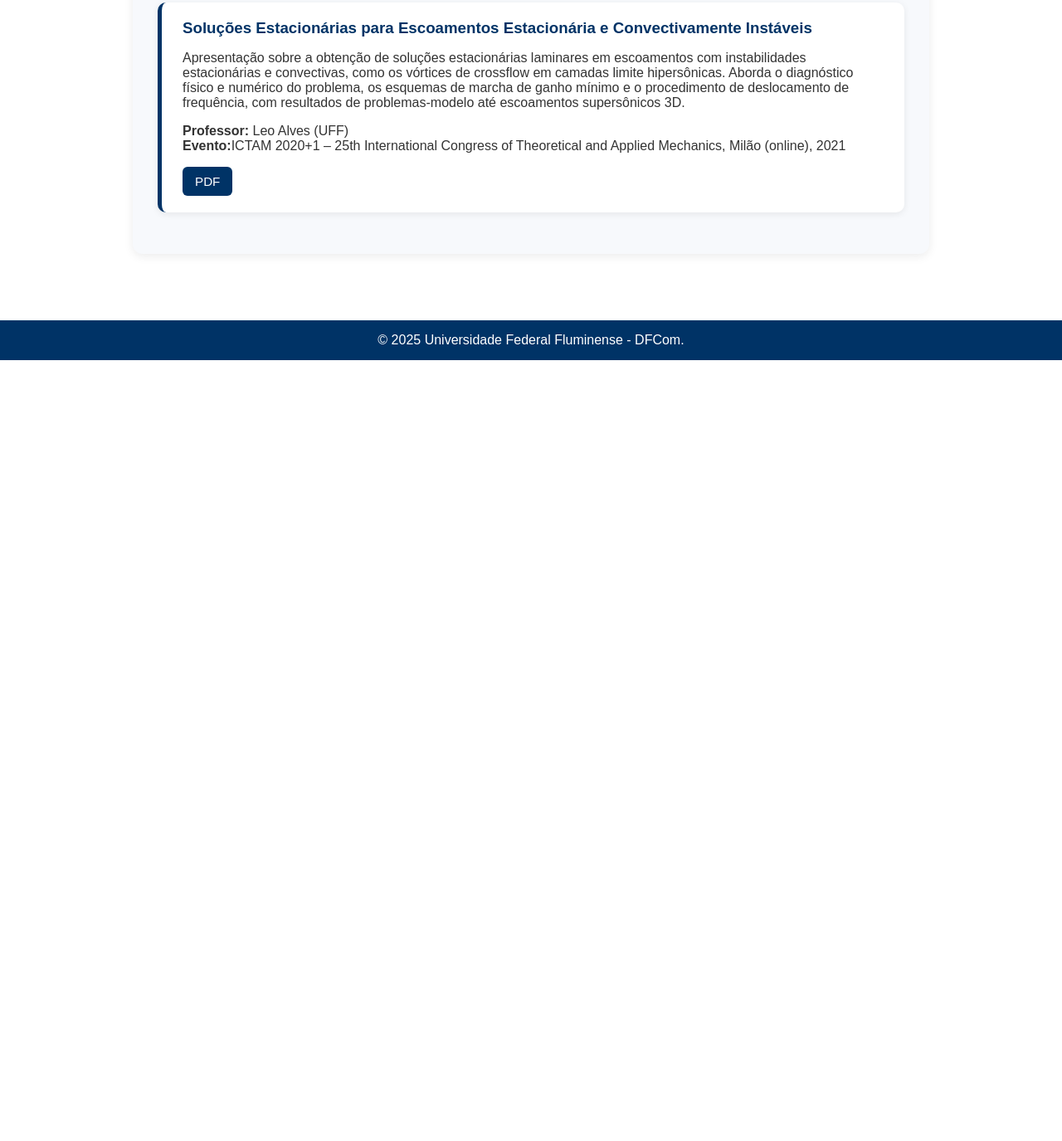
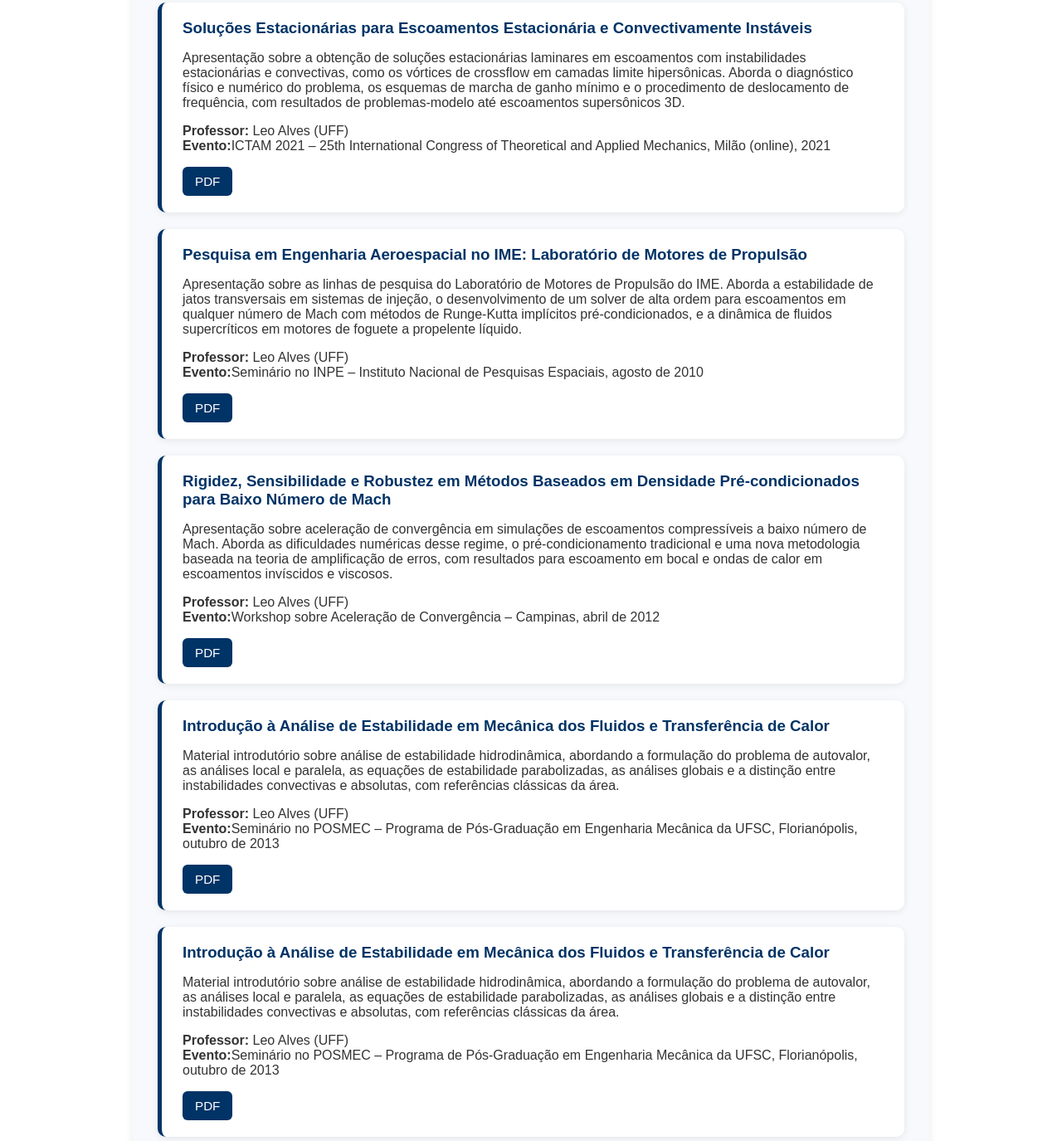
Before and after one commit to souzagabriella172-crypto/dfcom-site., a website: page ensino.html in a window 1280 px wide. Shown: the part 7017-8392 px from the top of the page at 83% size. Before the commit the page ends 7451 px from the top, so only its background shows below. Drawn offline with Linux system fonts and the light colour scheme.

Commit message:
mudanças na pagina ensino

```diff
--- a/ensino.html
+++ b/ensino.html
@@ -957,7 +957,7 @@
 
     <p>
       <strong>Professor:</strong> Leo Alves (UFF)<br>
-      <strong>Evento:</strong>ICTAM 2020+1 – 25th International Congress of Theoretical and Applied Mechanics, Milão (online), 2021
+      <strong>Evento:</strong>ICTAM 2021 – 25th International Congress of Theoretical and Applied Mechanics, Milão (online), 2021
     </p>
 
     <div class="materiais">
@@ -973,6 +973,147 @@
     </div>
 
   </div>
+
+
+
+
+   <!-- PALESTRA 5 -->
+
+  <div class="aula">
+
+    <h3>Pesquisa em Engenharia Aeroespacial no IME: Laboratório de Motores de Propulsão</h3>
+
+    <p>
+      Apresentação sobre as linhas de pesquisa do Laboratório de Motores de Propulsão do IME.
+      Aborda a estabilidade de jatos transversais em sistemas de injeção, o desenvolvimento de
+       um solver de alta ordem para escoamentos em qualquer número de Mach com métodos de Runge-Kutta implícitos pré-condicionados,
+       e a dinâmica de fluidos supercríticos em motores de foguete a propelente líquido.
+    </p>
+
+    <p>
+      <strong>Professor:</strong> Leo Alves (UFF)<br>
+      <strong>Evento:</strong>Seminário no INPE – Instituto Nacional de Pesquisas Espaciais, agosto de 2010
+    </p>
+
+    <div class="materiais">
+
+      <a
+        class="material"
+        href="pdfs/2010-08_INPE Presentation-3.pdf"
+        target="_blank"
+      >
+        PDF
+      </a>
+
+    </div>
+
+  </div>
+
+
+
+
+
+  <!-- PALESTRA 6 -->
+
+  <div class="aula">
+
+    <h3>Rigidez, Sensibilidade e Robustez em Métodos Baseados em Densidade Pré-condicionados para Baixo Número de Mach</h3>
+
+    <p>
+      Apresentação sobre aceleração de convergência em simulações de escoamentos compressíveis a baixo número de Mach.
+       Aborda as dificuldades numéricas desse regime, o pré-condicionamento tradicional e uma nova metodologia baseada na teoria
+      de amplificação de erros, com resultados para escoamento em bocal e ondas de calor em escoamentos invíscidos e viscosos.
+    </p>
+
+    <p>
+      <strong>Professor:</strong> Leo Alves (UFF)<br>
+      <strong>Evento:</strong>Workshop sobre Aceleração de Convergência – Campinas, abril de 2012
+    </p>
+
+    <div class="materiais">
+
+      <a
+        class="material"
+        href="pdfs/2012-04-22_Wrokshop-2.pdf"
+        target="_blank"
+      >
+        PDF
+      </a>
+
+    </div>
+
+  </div>
+
+
+
+
+
+   <!-- PALESTRA 7 -->
+
+  <div class="aula">
+
+    <h3>Introdução à Análise de Estabilidade em Mecânica dos Fluidos e Transferência de Calor</h3>
+
+    <p>
+      Material introdutório sobre análise de estabilidade hidrodinâmica, abordando a formulação do problema de autovalor, as análises local e paralela, as
+      equações de estabilidade parabolizadas, as análises
+      globais e a distinção entre instabilidades convectivas e absolutas, com referências clássicas da área.
+    </p>
+
+    <p>
+      <strong>Professor:</strong> Leo Alves (UFF)<br>
+      <strong>Evento:</strong>Seminário no POSMEC – Programa de Pós-Graduação em Engenharia Mecânica da UFSC, Florianópolis, outubro de 2013
+    </p>
+
+    <div class="materiais">
+
+      <a
+        class="material"
+        href="pdfs/UFSC_Seminar_Leonardo-Alves-3.pdf"
+        target="_blank"
+      >
+        PDF
+      </a>
+
+    </div>
+
+  </div>
+
+
+
+
+
+  <!-- PALESTRA 8 -->
+
+  <div class="aula">
+
+    <h3>Introdução à Análise de Estabilidade em Mecânica dos Fluidos e Transferência de Calor</h3>
+
+    <p>
+      Material introdutório sobre análise de estabilidade hidrodinâmica, abordando a formulação do problema de autovalor, as análises local e paralela, as
+      equações de estabilidade parabolizadas, as análises
+      globais e a distinção entre instabilidades convectivas e absolutas, com referências clássicas da área.
+    </p>
+
+    <p>
+      <strong>Professor:</strong> Leo Alves (UFF)<br>
+      <strong>Evento:</strong>Seminário no POSMEC – Programa de Pós-Graduação em Engenharia Mecânica da UFSC, Florianópolis, outubro de 2013
+    </p>
+
+    <div class="materiais">
+
+      <a
+        class="material"
+        href="pdfs/UFSC_Seminar_Leonardo-Alves-3.pdf"
+        target="_blank"
+      >
+        PDF
+      </a>
+
+    </div>
+
+  </div>
+
 
 
 
```
Also changed, not shown: 3 other files.
